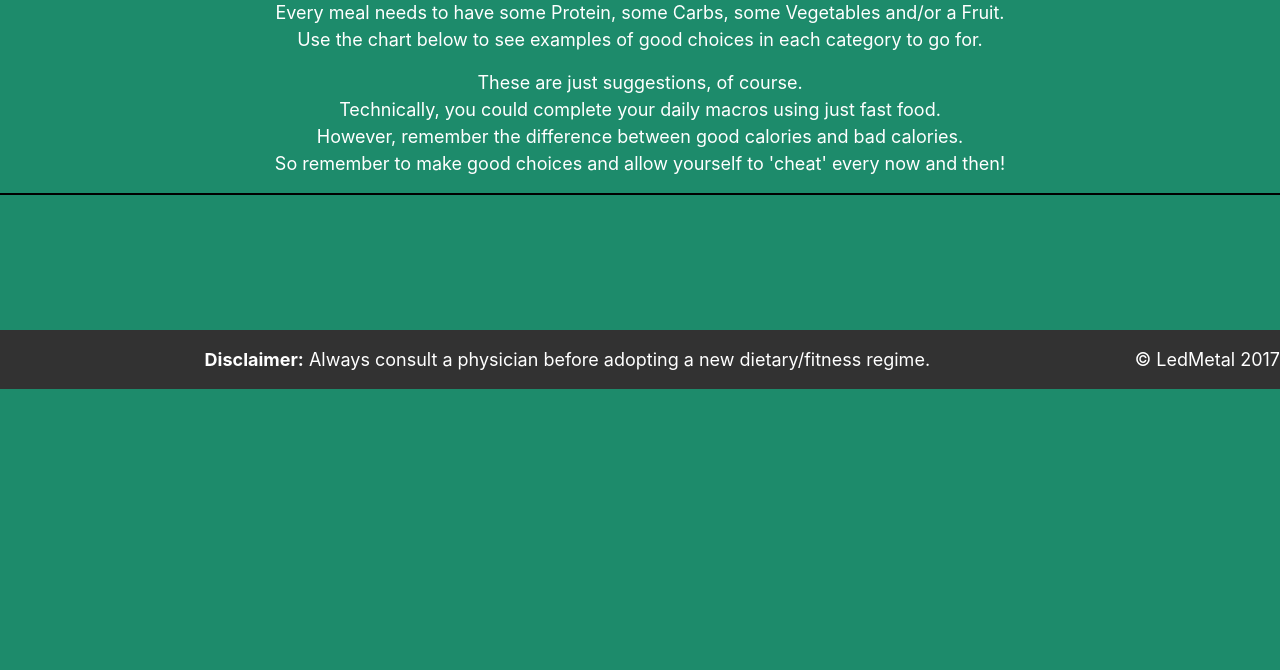
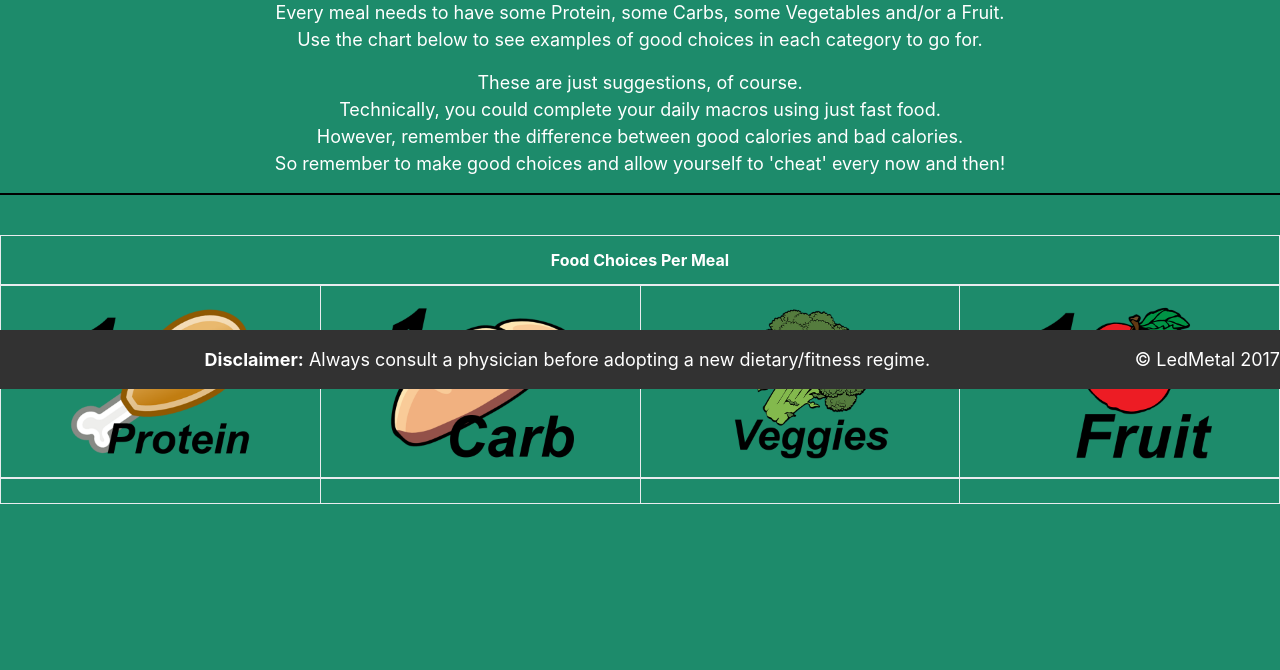
Before and after one commit to LedMetal/MacroBuddy, a PHP site: page /HTML/mealPrep.html in a window 1280 px wide. Shown: the part 411-1081 px from the top of the page. Before the commit the page ends 800 px from the top, so only its background shows below. Run offline with PHP 8.4, Linux system fonts and the light colour scheme; lists and menus that the app fills with data are empty; some libraries are stand-ins or nearby versions.

Commit message:
Add category images to project and place in mealPrep.html

```diff
--- a/MacroBuddy/CSS/mealPrep.css
+++ b/MacroBuddy/CSS/mealPrep.css
@@ -23,6 +23,14 @@ hr {
     border: 1px solid black;
 }
 
+th {
+    text-align: center;
+}
+
+img {
+    width: 200px;
+}
+
 #footerBar {
     background-color: rgb(50,50,50);
 }
--- a/MacroBuddy/HTML/mealPrep.html
+++ b/MacroBuddy/HTML/mealPrep.html
@@ -45,10 +45,31 @@
         </div>
     </center>
 
-    <hr />
+    <hr /><br />
 
     <!-- Main Table -->
+    <table class="table table-bordered">
+        <thead>
+            <tr>
+                <th colspan="4">Food Choices Per Meal</th>
+            </tr>
 
+            <tr>
+                <th><img src="../Images/Protein_RC.png" /></th>
+                <th><img src="../Images/Carbs_RC.png" /></th>
+                <th><img src="../Images/Veggies_RC.png" /></th>
+                <th><img src="../Images/Fruit_RC.png" /></th>
+            </tr>
+        </thead>
+        <tbody>
+            <tr>
+                <td></td>
+                <td></td>
+                <td></td>
+                <td></td>
+            </tr>
+        </tbody>
+    </table>
 
     <!-- Footer Bar -->
     <div id="footerBar" class="footer fixed-bottom">
```
Also changed, not shown: MacroBuddy/Images/Carbs_RC.png (added), MacroBuddy/Images/Fruit_RC.png (added), MacroBuddy/Images/Protein_RC.png (added), MacroBuddy/Images/Veggies_RC.png (added), 1 other file.
